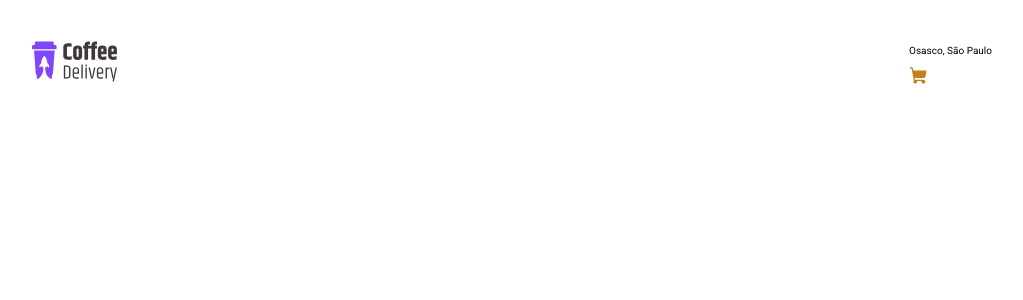
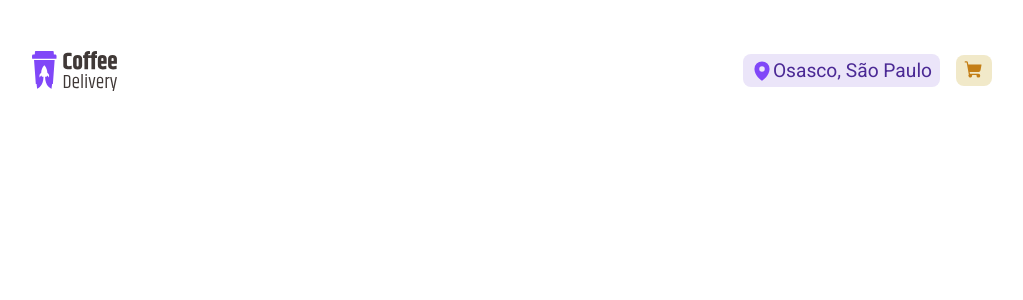
Before and after one commit to cauealb/projects-React, a React (Vite) app in the folder 05-coffe-delivey/: page / in a window 1280 px wide. Shown: the top 300 px of the page, without its empty margins (128-1151 px from the left). Built offline with nearby package versions, Linux system fonts and the light colour scheme.

Commit message:
style: Estilizando as informações do header

```diff
--- a/05-coffe-delivey/src/HederDefault/HeaderDefault.tsx
+++ b/05-coffe-delivey/src/HederDefault/HeaderDefault.tsx
@@ -1,16 +1,18 @@
 import logo from '../assets/Logo/Logo.svg'
-import { ShoppingCart } from 'phosphor-react'
-import { HeaderStyle } from './HeaderDefaultStyle'
+import { MapPin, ShoppingCart } from 'phosphor-react'
+import { HeaderStyle, HeaderStyleDiv, ParagraphStyle, PayStyle } from './HeaderDefaultStyle'
 
 export function HeaderDefault() {
     return (
         <>
             <HeaderStyle>
                 <img src={logo} alt="Logo Coffe Delivery" />
-                <div>
-                    <p>Osasco, São Paulo</p>
-                    <ShoppingCart size={20} color='#C47F17' weight='fill'/>
-                </div>
+                <HeaderStyleDiv>
+                    <ParagraphStyle> <MapPin size={22} color="#8047F8" weight="fill" /> Osasco, São Paulo</ParagraphStyle>
+                    <PayStyle>
+                        <ShoppingCart size={20} color='#C47F17' weight='fill'/>
+                    </PayStyle>
+                </HeaderStyleDiv>
             </HeaderStyle>
         </>
     )
--- a/05-coffe-delivey/src/HederDefault/HeaderDefaultStyle.ts
+++ b/05-coffe-delivey/src/HederDefault/HeaderDefaultStyle.ts
@@ -3,8 +3,32 @@ import styled from "styled-components";
 export const HeaderStyle = styled.header`
     display: flex;
     justify-content: space-between;
+    align-items: center;
     width: 75%;
     max-width: 1440px;
     margin: 1.2rem auto;
-    padding: 1rem
+    padding: 1rem;
 `;
+
+export const HeaderStyleDiv = styled.div`
+    display: flex;
+    justify-content: center;
+    align-items: center;
+    gap: 1rem;
+`;
+
+export const ParagraphStyle = styled.p`
+    background-color: ${props => props.theme['--purple-300']};
+    display: flex;
+    font-size: 1.2rem;
+    color: ${props => props.theme['--purple-800']};
+    align-items: center;
+    padding: 0.30rem 0.50rem;
+    border-radius: 8px;
+`;
+
+export const PayStyle = styled.span`
+    padding: 0.30rem 0.50rem;
+    background-color: ${props => props.theme['--yellow-300']};
+    border-radius: 8px;
+`;
```
